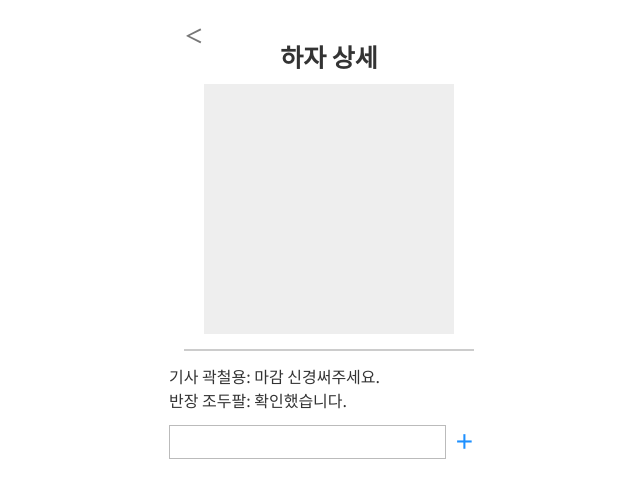
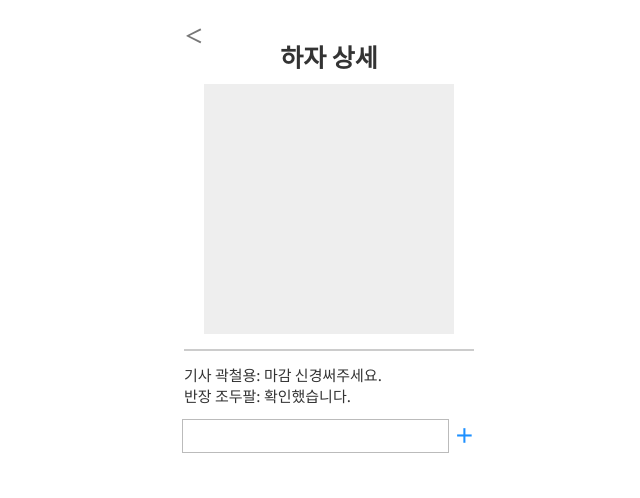
Before and after one commit to zinirun/BlueCheck, a website: page public/detail_defact.html in a window 1280 px wide. Shown: the whole page, without its empty margins (311-951 px from the left). Drawn offline with Linux system fonts and the light colour scheme.

```diff
--- a/public/css/detail_defact_style.css
+++ b/public/css/detail_defact_style.css
@@ -10,9 +10,9 @@
 }
 
 li{
-    margin-left: -40px;
+    margin-left: -25px;
     list-style-type: none;
-    font-size: 16px;
+    font-size: 15px;
     font-weight: 500;
     color: #333;
 }
@@ -22,18 +22,22 @@
     width: 90%;
 }
 
+form{
+    text-align: center;
+}
+
 #comment_input{
     border: 1px solid #bbb;
     font-size: 16px;
     font-weight: 500;
-    width: 270px;
+    width: 260px;
     height: 30px;
     padding-left: 3px;
 }
 
 #add-comment-bt{
     padding: 0px;
-    width: 30px;
+    width: 25px;
     font-size: 19px;
     font-weight: 800;
     background: white;
--- a/public/detail_defact.html
+++ b/public/detail_defact.html
@@ -32,7 +32,7 @@
                 </ul>
                 <div class="div-comment-bt-box">
                     <form id="comment_form">
-                        <input id="comment_input" required autocomplete="off">
+                        <input id="comment_input" required autocomplete="off" maxlength="40">
                         <input type="submit" id="add-comment-bt" value="＋">
                     </form>
                 </div>
```
